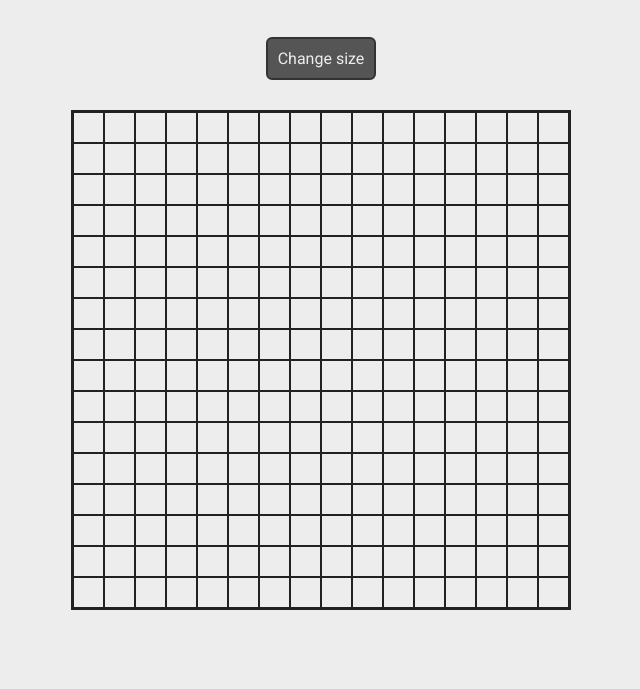
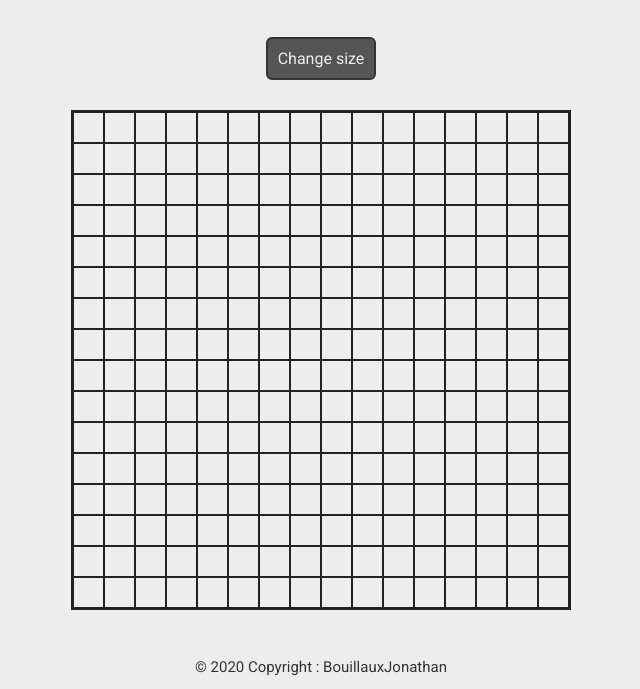
Before and after one commit to piwiit/etch-a-sketch, a plain HTML site: page index.html in a window 1280 px wide. Shown: the part 130-819 px from the top of the page, without its empty margins (319-959 px from the left). Drawn offline with Linux system fonts and the light colour scheme.

Commit message:
add footer

```diff
--- a/index.html
+++ b/index.html
@@ -15,6 +15,13 @@
       <button id="init-button" class="button">Change size</button>
       <div id="grid-container" class="grid"></div>
     </div>
+    <footer>
+      <div class="footer">
+        <a class="text-dark" href="https://www.linkedin.com/in/jonathan-bouillaux-810b831a1/">
+          © 2020 Copyright : BouillauxJonathan</a
+        >
+      </div>
+    </footer>
     <script src="script.js"></script>
   </body>
 </html>
--- a/style.css
+++ b/style.css
@@ -78,3 +78,12 @@ h1 {
   border: 1px solid var(--border);
   background-color: var(--background);
 }
+
+.footer,
+.footer a {
+  font-size: 1.5rem;
+  margin-top: 1.5rem;
+  padding-bottom: 1rem;
+  color: var(--title);
+  text-decoration: none;
+}
```
